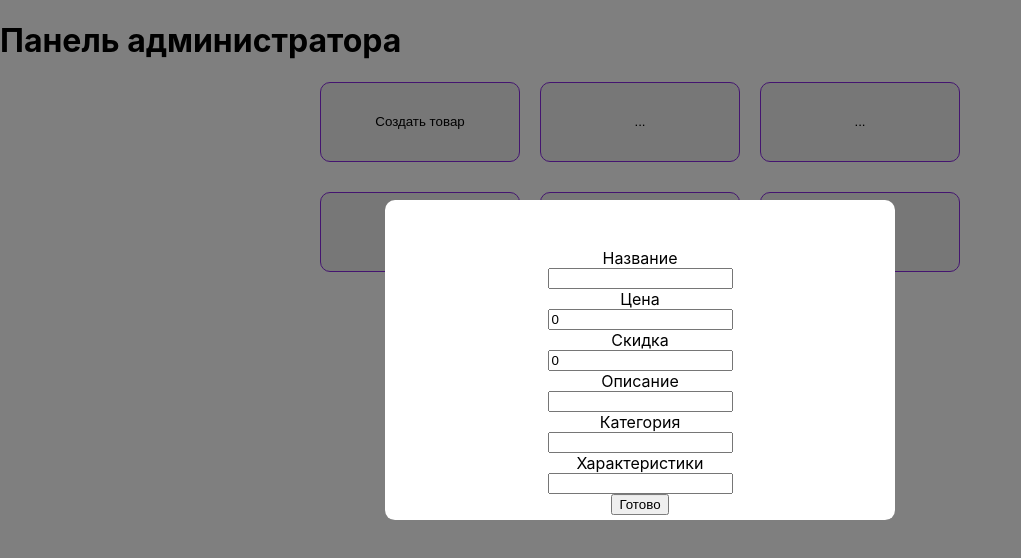
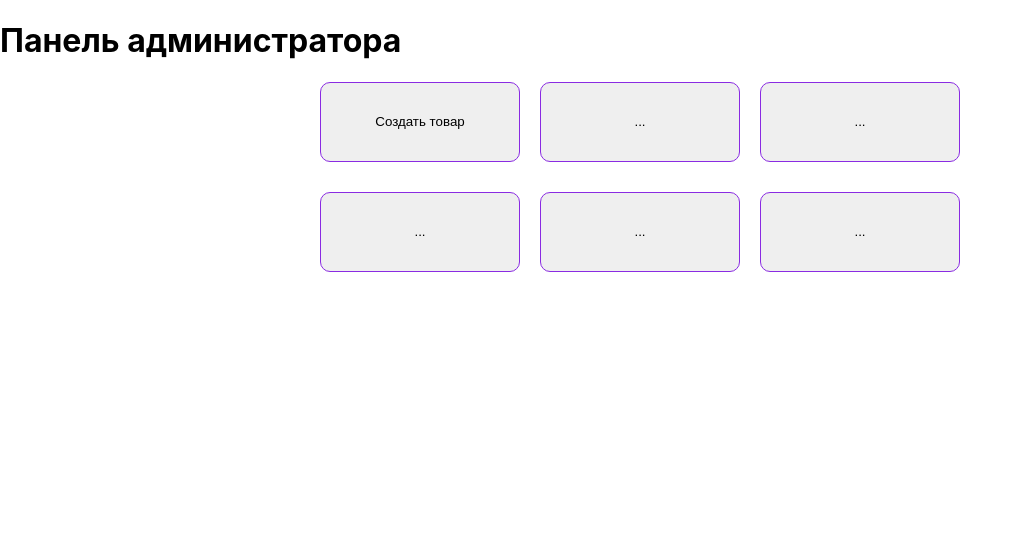
Before and after one commit to eterlate/milena-store-admin_panel-, a React (Create React App) app: page / in a window 1280 px wide. Shown: the top 558 px of the page, without its empty margins (0-1021 px from the left). Built offline with nearby package versions, Linux system fonts and the light colour scheme.

Commit message:
hide modal

```diff
--- a/src/App.tsx
+++ b/src/App.tsx
@@ -4,7 +4,7 @@ import CreateItem from './components/CreateItem';
 import MainPage from './components/MainPage';
 
 function App() {
-  // const [modal, setModal] = useState(false)
+
 
   return (
     <div>
--- a/src/components/ModalWindow.tsx
+++ b/src/components/ModalWindow.tsx
@@ -3,7 +3,7 @@ import CreateItem from './CreateItem'
 
 
 const ModalWindow = () => {
-  const [hide,setHide] = useState(false)
+  const [hide,setHide] = useState(true)
 
   useEffect(()=>{
 
```
